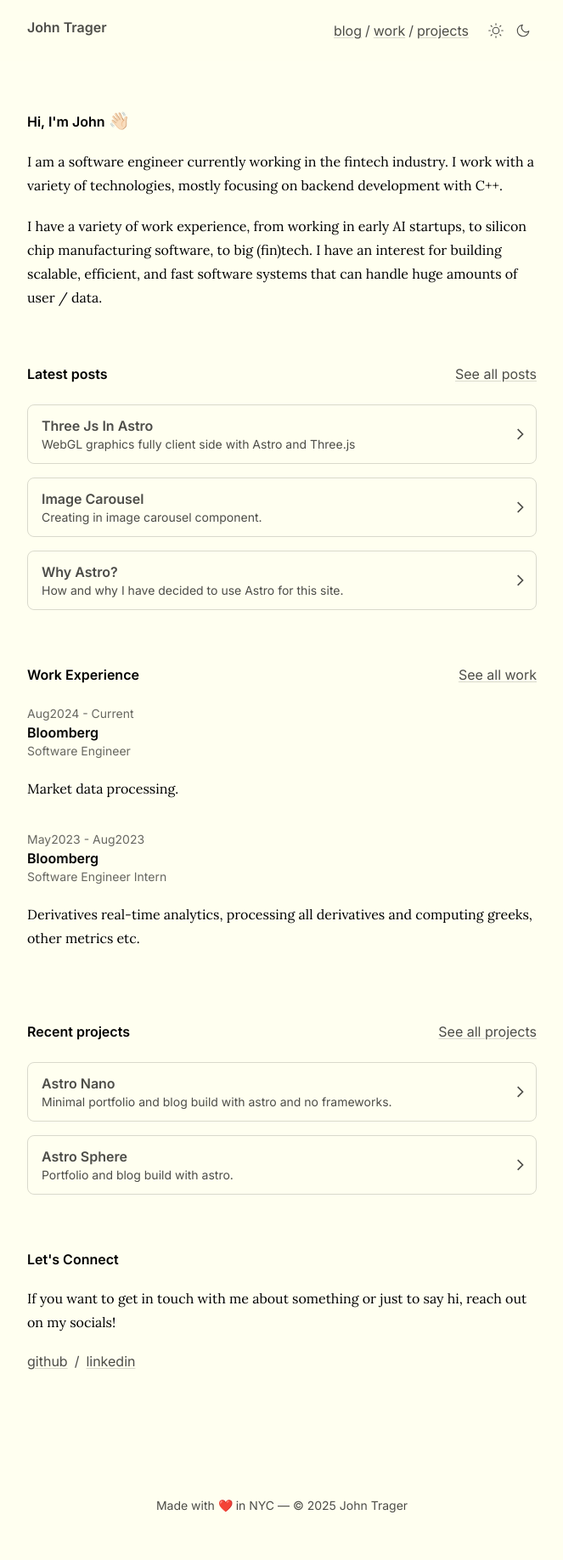
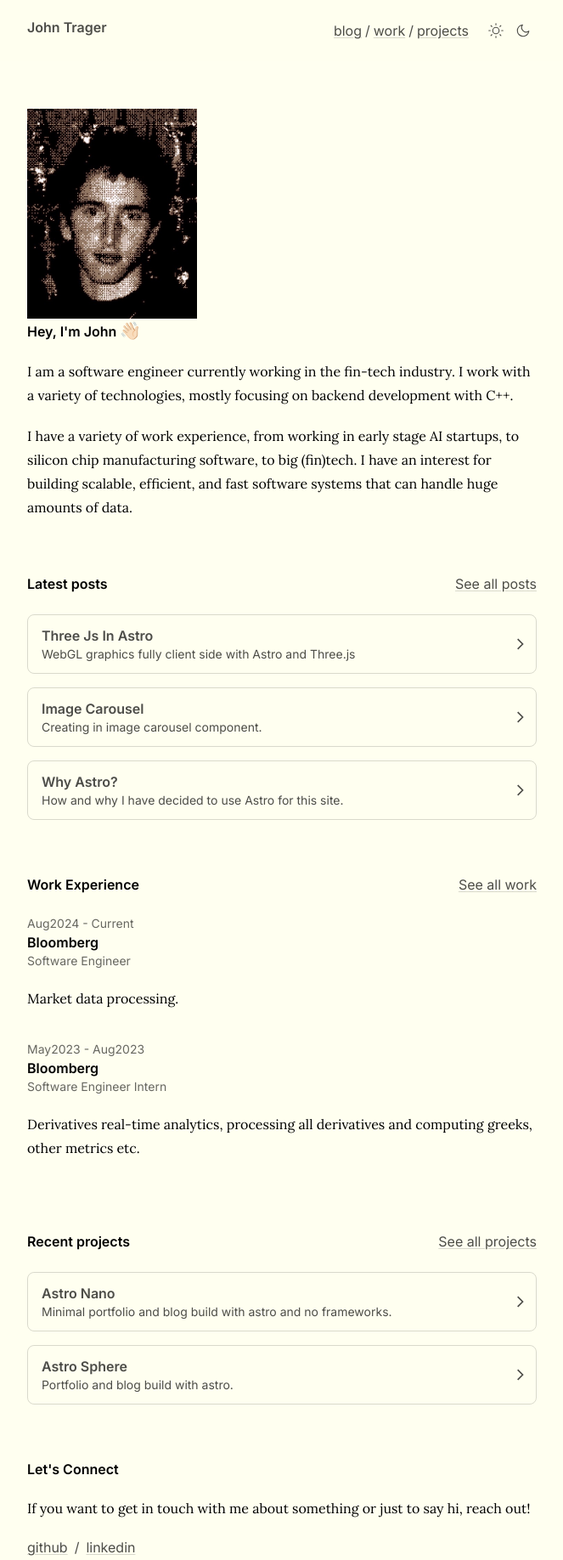
Before and after one commit to John-Trager/johntrager.net, an Astro site: page / in a window 1280 px wide. Shown: the top 1836 px of the page at 85% size, without its empty margins (308-971 px from the left). Before the commit the page ends 1802 px from the top, so only its background shows below. Built offline with nearby package versions, Linux system fonts and the light colour scheme; Astro itself is replaced by a stand-in of ours; a web font is replaced by a local one.

Commit message:
add hero image

```diff
--- a/src/pages/index.astro
+++ b/src/pages/index.astro
@@ -6,6 +6,7 @@ import ArrowCard from "@components/ArrowCard.astro";
 import Link from "@components/Link.astro";
 import { dateRange } from "@lib/utils";
 import { SITE, HOME, SOCIALS } from "@consts";
+import { Image } from "astro:assets";
 
 const blog = (await getCollection("blog"))
   .filter(post => !post.data.draft)
@@ -31,19 +32,27 @@ const work = await Promise.all(
 
 <PageLayout title={HOME.TITLE} description={HOME.DESCRIPTION}>
   <Container>
+    <Image
+      src="/hero.jpeg"
+      alt="Avatar"
+      width={200}
+      height={200}
+      loading="eager"
+      class="animate"
+      />
     <h4 class="animate font-semibold text-black dark:text-white">
-      Hi, I'm John <span class="text-xl">👋🏻</span>
+      Hey, I'm John <span class="text-xl">👋🏻</span>
     </h4>
     <div class="space-y-16">
       <section>
         <article class="space-y-4">
           <p class="animate">
-            I am a software engineer currently working in the fintech industry.
+            I am a software engineer currently working in the fin-tech industry.
             I work with a variety of technologies, mostly focusing on backend development with C++.
           </p>
           <p class="animate">
-            I have a variety of work experience, from working in early AI startups, to silicon chip manufacturing software, to big (fin)tech.
-            I have an interest for building scalable, efficient, and fast software systems that can handle huge amounts of user / data.
+            I have a variety of work experience, from working in early stage AI startups, to silicon chip manufacturing software, to big (fin)tech.
+            I have an interest for building scalable, efficient, and fast software systems that can handle huge amounts of data.
           </p>
         </article>
       </section>
@@ -120,7 +129,7 @@ const work = await Promise.all(
         <article>
           <p>
             If you want to get in touch with me about something or just to say hi,
-            reach out on my socials!
+            reach out!
           </p>
         </article>
         <ul class="flex flex-wrap gap-2">
```
Also changed, not shown: public/hero.jpeg (added).
